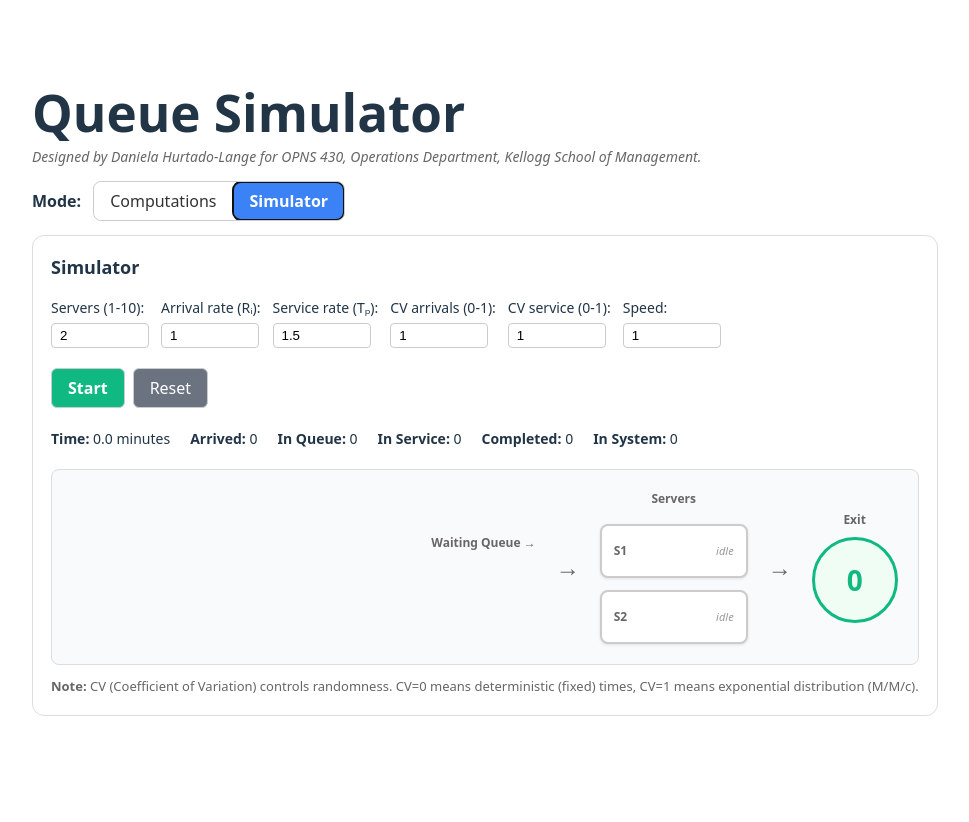
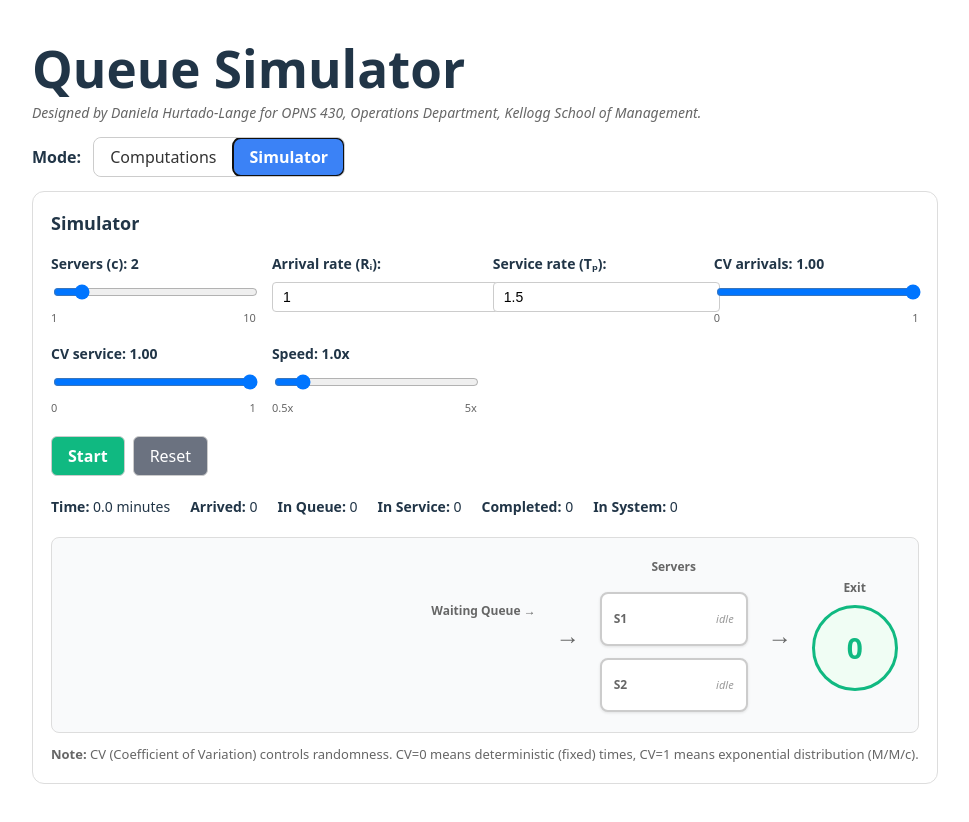
Before and after one commit to daniela-hl/queue-sim, a React (Vite) app: page / in a window 1280 px wide. Both pictures are taken after a click on the button "Simulator". Shown: the whole page, without its empty margins (8-977 px from the left). Before the commit the page ends 800 px from the top, so only its background shows below. Built offline with nearby package versions, Linux system fonts and the light colour scheme.

Commit message:
Replace simulator inputs with sliders for bounded parameters
- Servers (c): slider from 1-10
- CV arrivals: slider from 0-1 with 0.01 step
- CV service: slider from 0-1 with 0.01 step
- Speed: slider from 0.5x to 5x
- Keep arrival rate and service rate as number inputs

```diff
--- a/src/QueueSimulator.tsx
+++ b/src/QueueSimulator.tsx
@@ -157,24 +157,31 @@ export default function QueueSimulator({ timeUnit }: QueueSimulatorProps) {
       <h2 style={{ marginTop: 0, marginBottom: 16, fontSize: 18 }}>Simulator</h2>
 
       {/* Controls */}
-      <div style={{ marginBottom: 20, display: "flex", flexWrap: "wrap", gap: 12 }}>
+      <div style={{ marginBottom: 20, display: "grid", gridTemplateColumns: "repeat(auto-fit, minmax(180px, 1fr))", gap: 16 }}>
+        {/* Servers slider */}
         <div>
-          <label style={{ display: "block", fontSize: 14, marginBottom: 4 }}>
-            Servers (1-10):
+          <label style={{ display: "block", fontSize: 14, marginBottom: 8, fontWeight: 600 }}>
+            Servers (c): {numServers}
           </label>
           <input
-            type="number"
+            type="range"
             min="1"
             max="10"
-            value={numServers || ""}
-            onChange={(e) => setNumServers(Math.min(10, Math.max(1, Number(e.target.value) || 1)))}
+            step="1"
+            value={numServers}
+            onChange={(e) => setNumServers(Number(e.target.value))}
             disabled={isRunning}
-            style={{ width: 80, padding: "4px 8px", borderRadius: 4, border: "1px solid #ccc" }}
+            style={{ width: "100%", cursor: isRunning ? "not-allowed" : "pointer" }}
           />
+          <div style={{ display: "flex", justifyContent: "space-between", fontSize: 11, color: "#666", marginTop: 4 }}>
+            <span>1</span>
+            <span>10</span>
+          </div>
         </div>
 
+        {/* Arrival rate - keep as number input */}
         <div>
-          <label style={{ display: "block", fontSize: 14, marginBottom: 4 }}>
+          <label style={{ display: "block", fontSize: 14, marginBottom: 8, fontWeight: 600 }}>
             Arrival rate (Rᵢ):
           </label>
           <input
@@ -184,12 +191,13 @@ export default function QueueSimulator({ timeUnit }: QueueSimulatorProps) {
             value={arrivalRate || ""}
             onChange={(e) => setArrivalRate(Number(e.target.value) || 0)}
             disabled={isRunning}
-            style={{ width: 80, padding: "4px 8px", borderRadius: 4, border: "1px solid #ccc" }}
+            style={{ width: "100%", padding: "6px 10px", borderRadius: 4, border: "1px solid #ccc", fontSize: 14 }}
           />
         </div>
 
+        {/* Service rate - keep as number input */}
         <div>
-          <label style={{ display: "block", fontSize: 14, marginBottom: 4 }}>
+          <label style={{ display: "block", fontSize: 14, marginBottom: 8, fontWeight: 600 }}>
             Service rate (Tₚ):
           </label>
           <input
@@ -199,55 +207,70 @@ export default function QueueSimulator({ timeUnit }: QueueSimulatorProps) {
             value={serviceRate || ""}
             onChange={(e) => setServiceRate(Number(e.target.value) || 0)}
             disabled={isRunning}
-            style={{ width: 80, padding: "4px 8px", borderRadius: 4, border: "1px solid #ccc" }}
+            style={{ width: "100%", padding: "6px 10px", borderRadius: 4, border: "1px solid #ccc", fontSize: 14 }}
           />
         </div>
 
+        {/* CV arrivals slider */}
         <div>
-          <label style={{ display: "block", fontSize: 14, marginBottom: 4 }}>
-            CV arrivals (0-1):
+          <label style={{ display: "block", fontSize: 14, marginBottom: 8, fontWeight: 600 }}>
+            CV arrivals: {cvArrival.toFixed(2)}
           </label>
           <input
-            type="number"
+            type="range"
             min="0"
             max="1"
-            step="0.1"
-            value={cvArrival || ""}
-            onChange={(e) => setCvArrival(Number(e.target.value) || 0)}
+            step="0.01"
+            value={cvArrival}
+            onChange={(e) => setCvArrival(Number(e.target.value))}
             disabled={isRunning}
-            style={{ width: 80, padding: "4px 8px", borderRadius: 4, border: "1px solid #ccc" }}
+            style={{ width: "100%", cursor: isRunning ? "not-allowed" : "pointer" }}
           />
+          <div style={{ display: "flex", justifyContent: "space-between", fontSize: 11, color: "#666", marginTop: 4 }}>
+            <span>0</span>
+            <span>1</span>
+          </div>
         </div>
 
+        {/* CV service slider */}
         <div>
-          <label style={{ display: "block", fontSize: 14, marginBottom: 4 }}>
-            CV service (0-1):
+          <label style={{ display: "block", fontSize: 14, marginBottom: 8, fontWeight: 600 }}>
+            CV service: {cvService.toFixed(2)}
           </label>
           <input
-            type="number"
+            type="range"
             min="0"
             max="1"
-            step="0.1"
-            value={cvService || ""}
-            onChange={(e) => setCvService(Number(e.target.value) || 0)}
+            step="0.01"
+            value={cvService}
+            onChange={(e) => setCvService(Number(e.target.value))}
             disabled={isRunning}
-            style={{ width: 80, padding: "4px 8px", borderRadius: 4, border: "1px solid #ccc" }}
+            style={{ width: "100%", cursor: isRunning ? "not-allowed" : "pointer" }}
           />
+          <div style={{ display: "flex", justifyContent: "space-between", fontSize: 11, color: "#666", marginTop: 4 }}>
+            <span>0</span>
+            <span>1</span>
+          </div>
         </div>
 
+        {/* Speed slider */}
         <div>
-          <label style={{ display: "block", fontSize: 14, marginBottom: 4 }}>
-            Speed:
+          <label style={{ display: "block", fontSize: 14, marginBottom: 8, fontWeight: 600 }}>
+            Speed: {speed.toFixed(1)}x
           </label>
           <input
-            type="number"
-            min="0.1"
+            type="range"
+            min="0.5"
             max="5"
             step="0.1"
-            value={speed || ""}
-            onChange={(e) => setSpeed(Number(e.target.value) || 1)}
-            style={{ width: 80, padding: "4px 8px", borderRadius: 4, border: "1px solid #ccc" }}
+            value={speed}
+            onChange={(e) => setSpeed(Number(e.target.value))}
+            style={{ width: "100%", cursor: "pointer" }}
           />
+          <div style={{ display: "flex", justifyContent: "space-between", fontSize: 11, color: "#666", marginTop: 4 }}>
+            <span>0.5x</span>
+            <span>5x</span>
+          </div>
         </div>
       </div>
 
```
